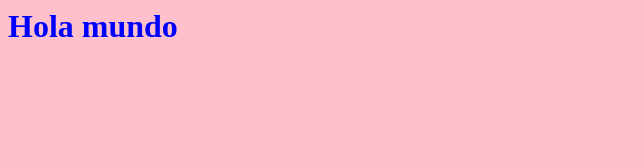
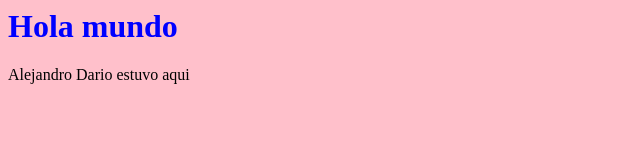
Before and after one commit to JoseLuCG/pruebas-git, a plain HTML site: page index.html in a window 1280 px wide. Shown: the whole page, without its empty margins (0-640 px from the left). Drawn offline with Linux system fonts and the light colour scheme.

Commit message:
aniadir parrafo

```diff
--- a/index.html
+++ b/index.html
@@ -6,6 +6,7 @@
 
 <body>
     <h1>Hola mundo</h1>
+    <p>Alejandro Dario estuvo aqui</p>
 </body>
 
 </html>
```
